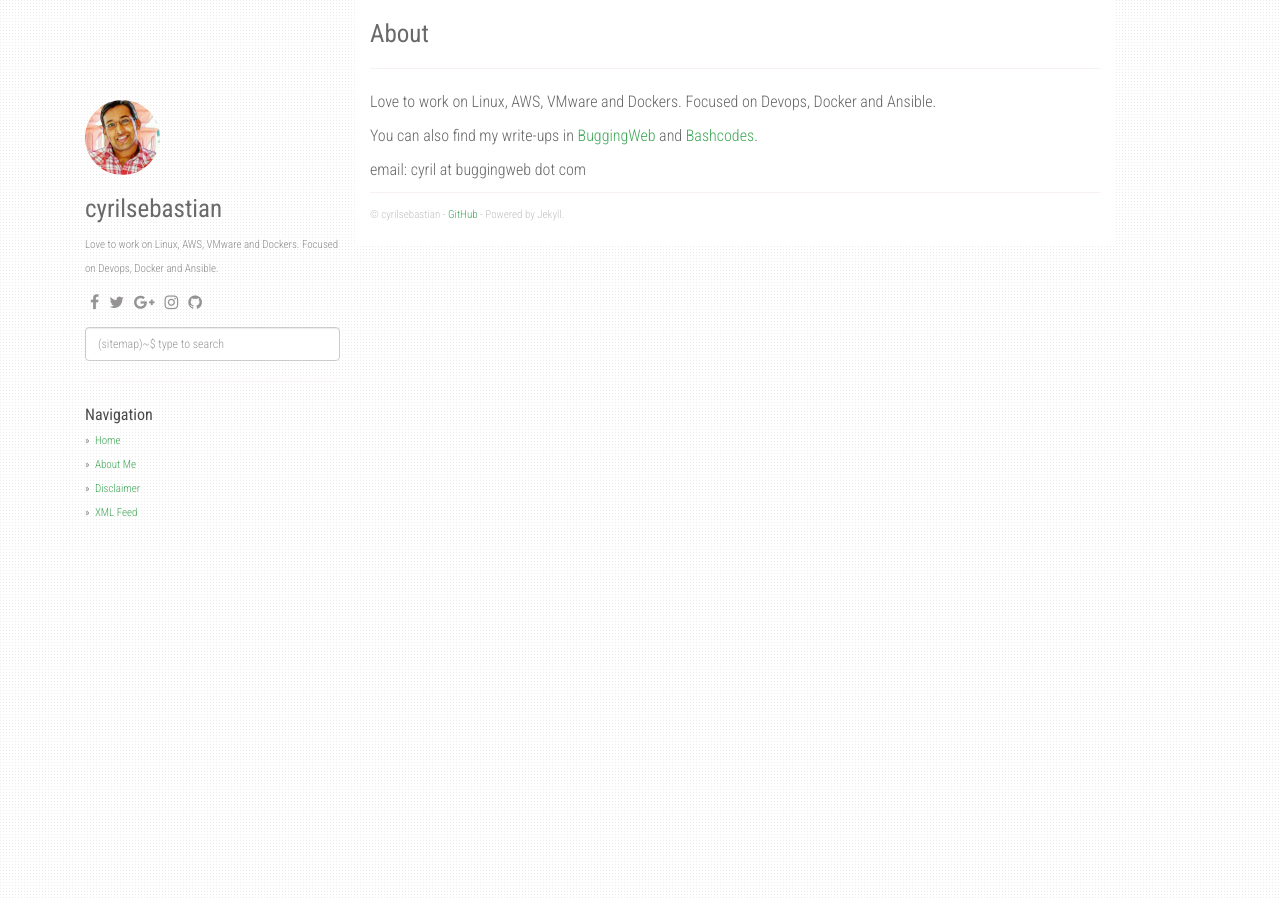
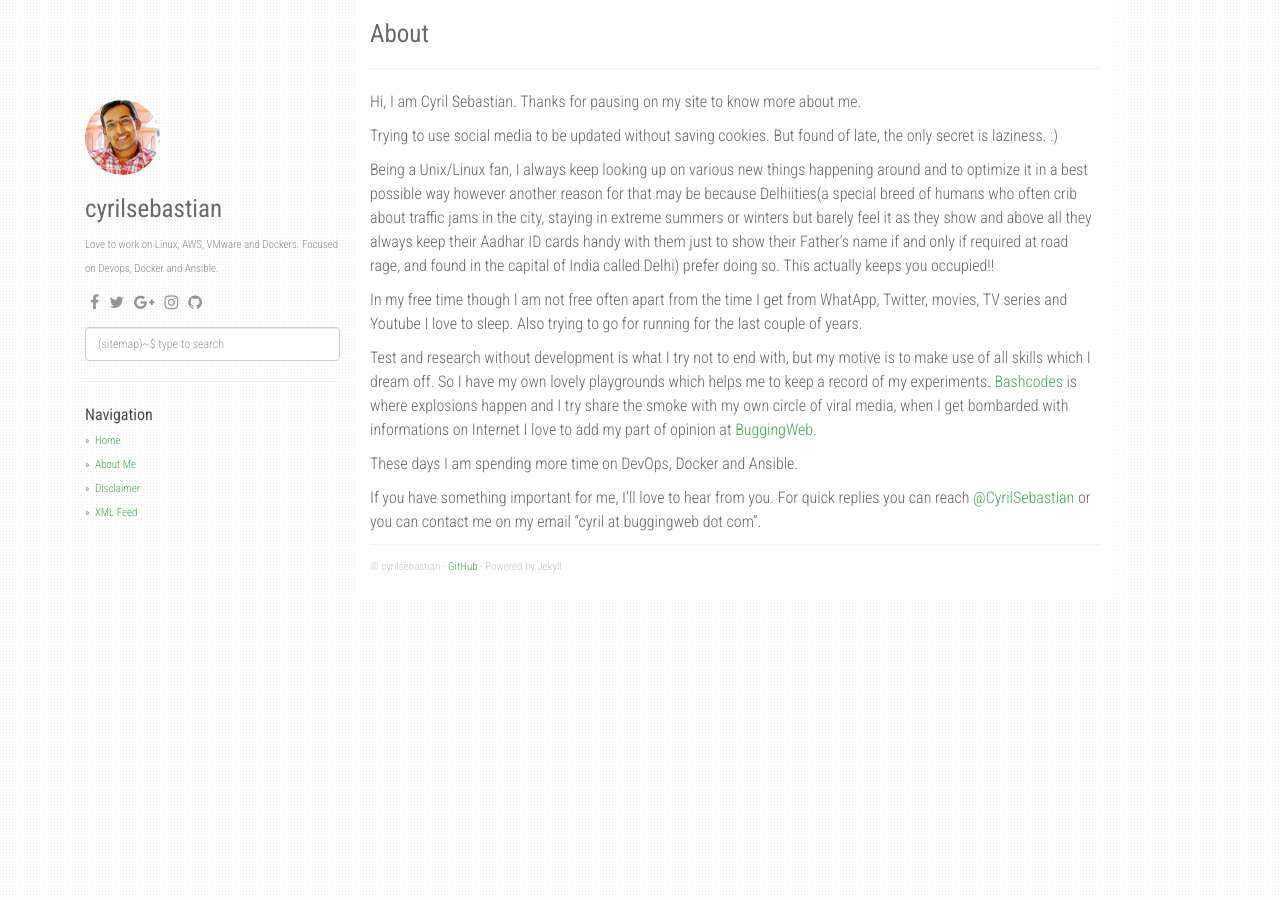
Before and after one commit to cyrilsebastian/cyrilsebastian.github.io, a Jekyll site: the page built from about.md, in a window 1280 px wide. Built offline with Jekyll 4.4.1, drawn with Linux system fonts in a browser that asks for light colours; nearby versions of some CDN libraries.

Commit message:
Update about.md

```diff
--- a/about.md
+++ b/about.md
@@ -4,8 +4,31 @@ title: About
 permalink: /about/
 ---
 
-Love to work on Linux, AWS, VMware and Dockers. Focused on Devops, Docker and Ansible.
+Hi, I am Cyril Sebastian. Thanks for pausing on my site to know more about me.
 
-You can also find my write-ups in [BuggingWeb](http://buggingweb.com) and [Bashcodes](http://bashcodes.com/).
+Trying to use social media to be updated without saving cookies. But found of late,
+the only secret is laziness. :)
 
-email: cyril at buggingweb dot com
+Being a Unix/Linux fan, I always keep looking up on various new things happening around
+and to optimize it in a best possible way however another reason for that may be because
+Delhiities(a special breed of humans who often crib about traffic jams in the city, staying
+in extreme summers or winters but barely feel it as they show and above all they always
+keep their Aadhar ID cards handy with them just to show their Father's name if and only
+if required at road rage, and found in the capital of India called Delhi) prefer doing so.
+This actually keeps you occupied!!
+
+In my free time though I am not free often apart from the time I get from WhatApp, Twitter,
+movies, TV series and Youtube I love to sleep. Also trying to go for running for the last
+couple of years.
+
+Test and research without development is what I try not to end with, but my motive is to
+make use of all skills which I dream off. So I have my own lovely playgrounds which helps
+me to keep a record of my experiments. [Bashcodes](http://bashcodes.com/) is where explosions
+happen and I try share the smoke with my own circle of viral media, when I get bombarded
+with informations on Internet I love to add my part of opinion at [BuggingWeb](http://buggingweb.com).
+
+These days I am spending more time on DevOps, Docker and Ansible.
+
+If you have something important for me, I'll love to hear from you. For quick replies you
+can reach [@CyrilSebastian](https://twitter.com/CyrilSebastian) or you can contact me on
+my email "cyril at buggingweb dot com".
```
